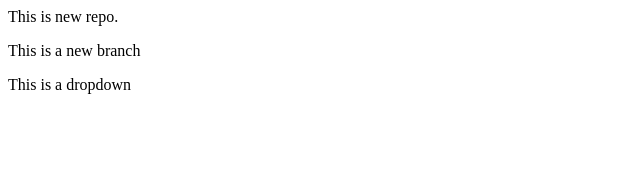
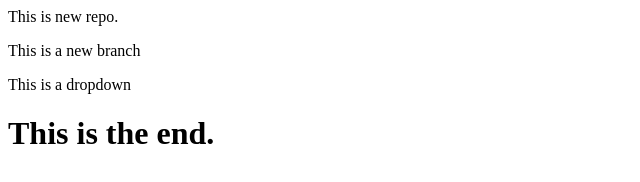
Before and after one commit to umairch07/Localrepo, a plain HTML site: page index.html in a window 1280 px wide. Shown: the whole page, without its empty margins (0-640 px from the left). Drawn offline with Linux system fonts and the light colour scheme.

Commit message:
Ending line

```diff
--- a/index.html
+++ b/index.html
@@ -1,3 +1,4 @@
 <p>This is new repo. </p>
 <p>This is a new branch</p>
 <p>This is a dropdown</p>
+<h1>This is the end.</h1>
```
